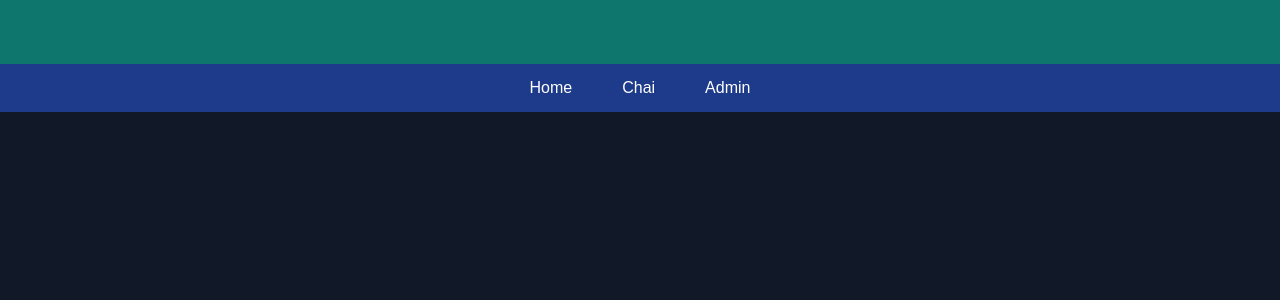
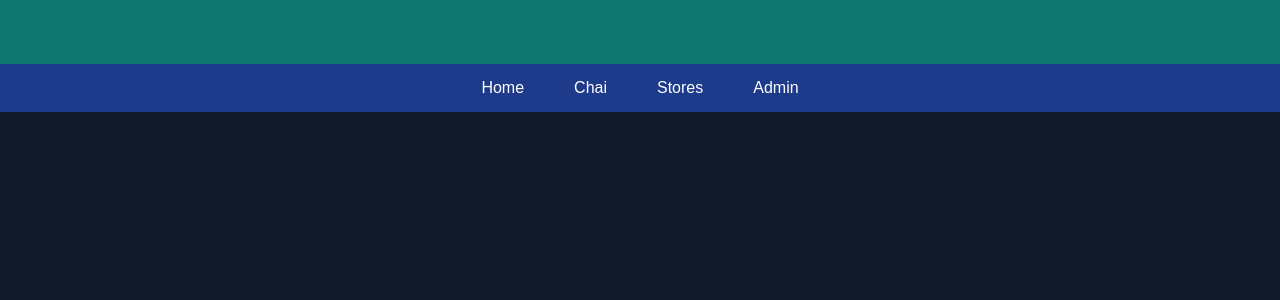
Before and after one commit to AnkitB92/ChaiAurDjango, a Django app: template templates/layout.html in a window 1280 px wide. Shown: the top 300 px of the page. Run offline with Django 3.2, Linux system fonts and the light colour scheme; the template is opened without the code that fills it, so the values that code supplies are empty; some libraries are stand-ins or nearby versions.

Commit message:
Added Store in nav section

```diff
--- a/templates/layout.html
+++ b/templates/layout.html
@@ -20,6 +20,7 @@
   <nav class="bg-blue-900 h-12 flex justify-center">
       <a href="/">Home</a>
       <a href="/chai">Chai</a>
+      <a href="/chai/stores">Stores</a>
       <a href="/admin">Admin</a>
   </nav>
 
```
